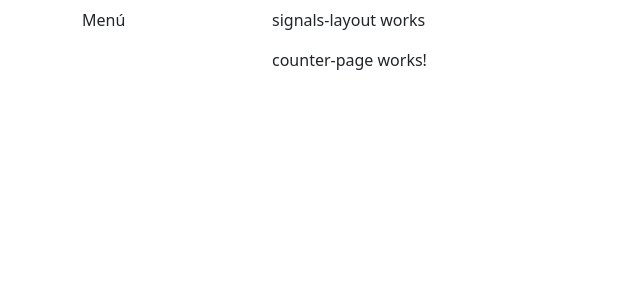
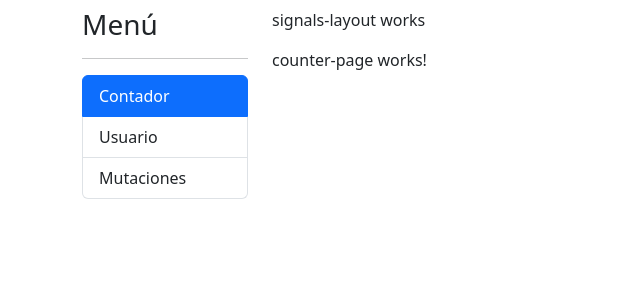
Before and after one commit to florius88/directiveSignalsApp, an Angular app: page /signals/counter in a window 1280 px wide. Shown: the top 300 px of the page, without its empty margins (0-640 px from the left). Built offline with nearby package versions, Linux system fonts and the light colour scheme.

Commit message:
Side Menu

```diff
--- /dev/null
+++ b/src/app/signals/components/side-menu/side-menu.component.css
@@ -0,0 +1,3 @@
+li {
+  cursor: pointer;
+}
--- /dev/null
+++ b/src/app/signals/components/side-menu/side-menu.component.html
@@ -0,0 +1,6 @@
+<ul class="list-group">
+  <li *ngFor="let item of menuItems" class="list-group-item"
+  [routerLink]="[item.route]" routerLinkActive="active">
+    {{item.title}}
+  </li>
+</ul>
--- /dev/null
+++ b/src/app/signals/components/side-menu/side-menu.component.ts
@@ -0,0 +1,22 @@
+import { Component } from '@angular/core';
+
+
+interface MenuItem {
+  title: string,
+  route: string,
+}
+
+@Component({
+  selector: 'side-menu',
+  templateUrl: './side-menu.component.html',
+  styleUrls: ['./side-menu.component.css']
+})
+export class SideMenuComponent {
+
+  public menuItems: MenuItem[] = [
+    {title: 'Contador', route: 'counter'},
+    {title: 'Usuario', route: 'user-info'},
+    {title: 'Mutaciones', route: 'properties'},
+  ]
+
+}
--- a/src/app/signals/layout/signals-layout/signals-layout.component.html
+++ b/src/app/signals/layout/signals-layout/signals-layout.component.html
@@ -1,7 +1,9 @@
 <div class="row mt-2">
 
   <div class="col-2">
-    Menú
+    <h3>Menú</h3>
+    <hr>
+    <side-menu></side-menu>
   </div>
 
   <div class="col-10">
--- a/src/app/signals/signals.module.ts
+++ b/src/app/signals/signals.module.ts
@@ -3,9 +3,11 @@
 
 import { SignalsRoutingModule } from './signals-routing.module';
 import { SignalsLayoutComponent } from './layout/signals-layout/signals-layout.component';
+
 import { CounterPageComponent } from './pages/counter-page/counter-page.component';
 import { UserInfoPageComponent } from './pages/user-info-page/user-info-page.component';
 import { PropertiesPageComponent } from './pages/properties-page/properties-page.component';
+import { SideMenuComponent } from './components/side-menu/side-menu.component';
 
 
 @NgModule({
@@ -13,7 +15,8 @@
     SignalsLayoutComponent,
     CounterPageComponent,
     UserInfoPageComponent,
-    PropertiesPageComponent
+    PropertiesPageComponent,
+    SideMenuComponent
   ],
   imports: [
     CommonModule,
```
